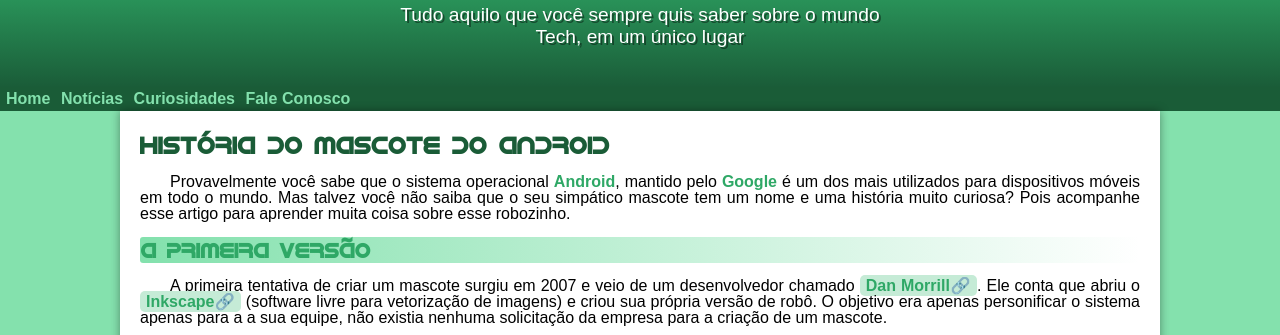
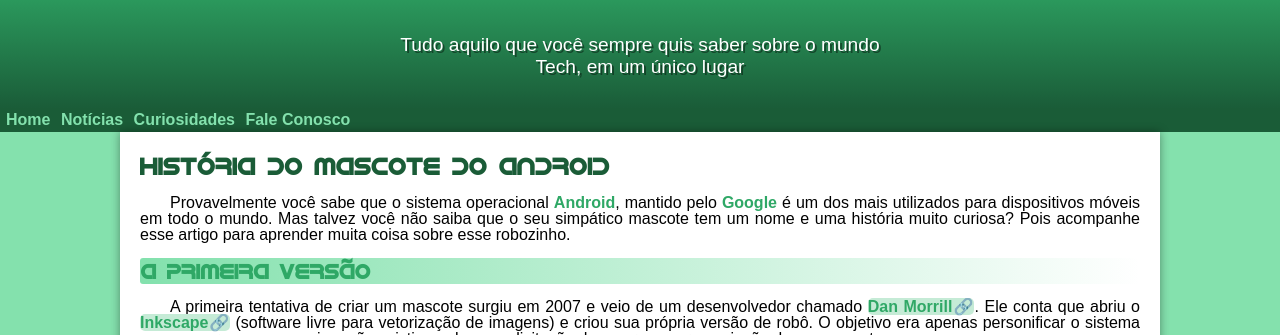
Before and after one commit to Celso890/projeto-android, a plain HTML site: page index.html in a window 1280 px wide. Shown: the part 113-448 px from the top of the page. Drawn offline with Linux system fonts and the light colour scheme; files whose address does not match are found by name; a web font is replaced by a local one.

Commit message:
ajuste do padding

```diff
--- a/estilo/style.css
+++ b/estilo/style.css
@@ -58,7 +58,7 @@ header > h1{
     color: white;
     font-size: 3em;
     font-weight: normal;
-    margin-bottom: 20px;
+    margin-bottom: 50px;
     text-shadow: 2px 2px 0px #0000006c;
 
 }
@@ -71,7 +71,7 @@ header > p {
     padding-right: 10px;
     padding-left: 10px;
     margin: auto;
-    margin-bottom: 20px;
+    padding-bottom: 20px;
     text-shadow: 2px 2px 0px #0000006c;
 }
 
@@ -108,7 +108,7 @@ main a{
     font-weight: bold;
     color: var(--cor4);
     background-color: var(--cor1);
-    padding: 2px 6px;
+    padding: 1px -2px;
     border-radius: 5px;
 }
 
```
